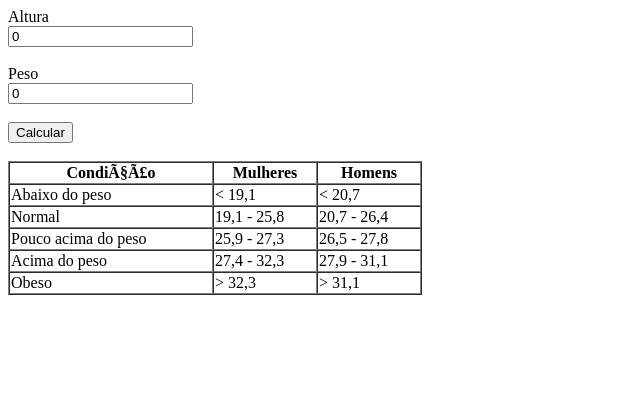
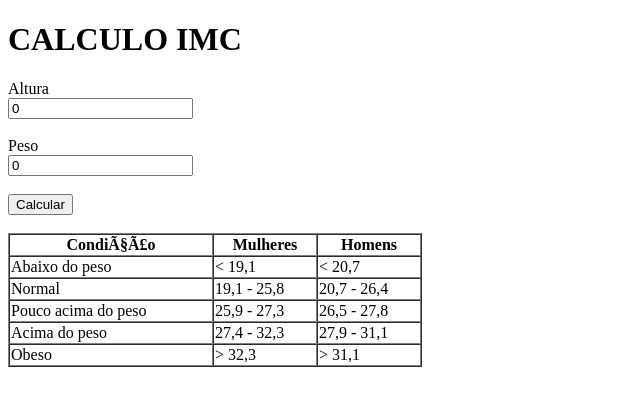
Before and after one commit to bea3853/Imc, a plain HTML site: page index.html in a window 1280 px wide. Shown: the whole page, without its empty margins (0-640 px from the left). Drawn offline with Linux system fonts and the light colour scheme.

Commit message:
inserindo infos

```diff
--- a/index.html
+++ b/index.html
@@ -22,6 +22,8 @@
 		</script>
 	</head>
 	<body>
+
+		<h1>CALCULO IMC </h2>
 
 		<form name="f_imc">
 			<label>Altura</label><br>
```
